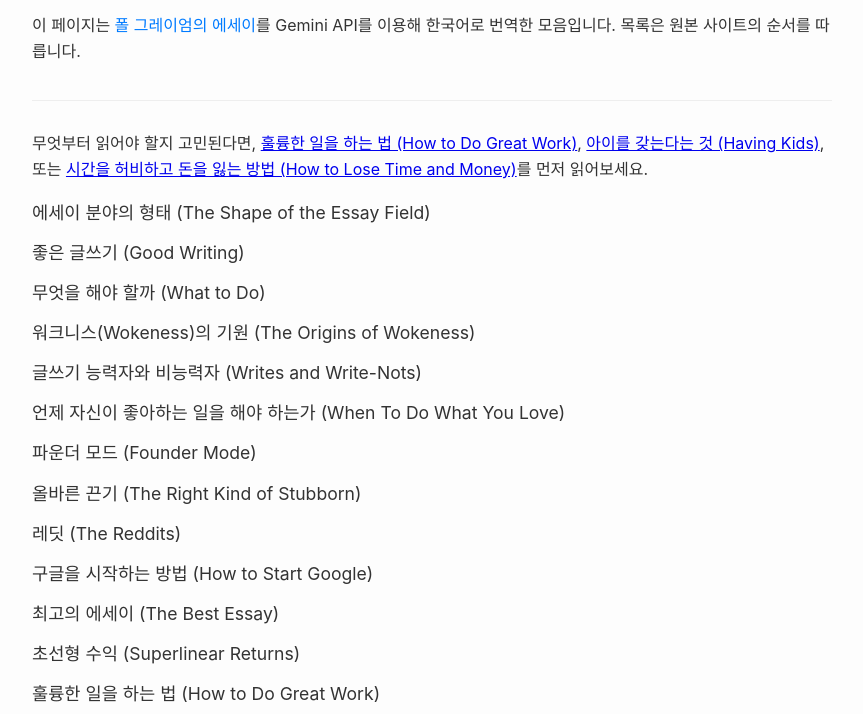
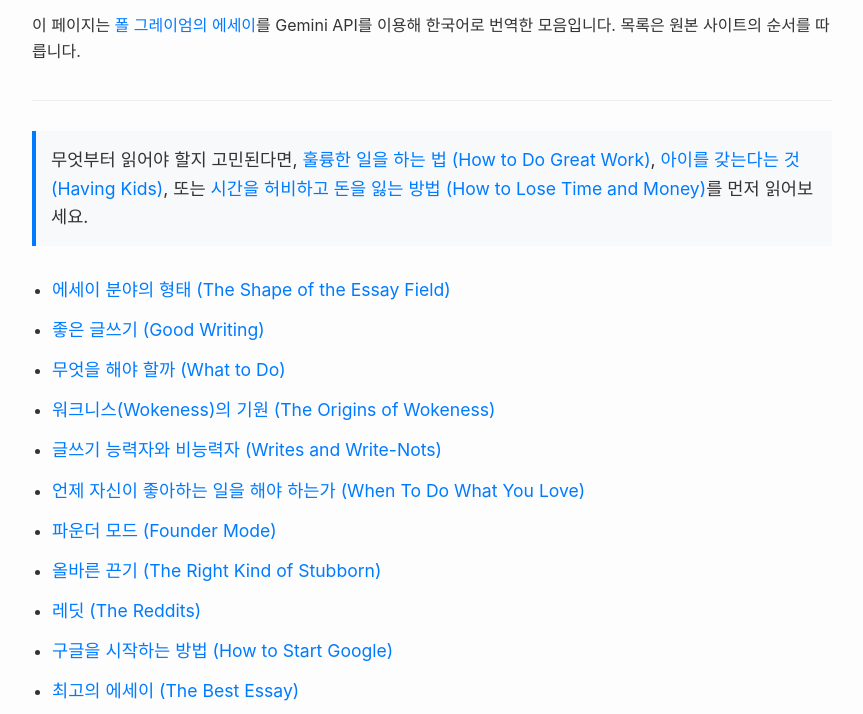
Before and after one commit to Mephisto405/paulgraham-essay, a plain HTML site: page index.html in a window 1280 px wide. Shown: the part 74-788 px from the top of the page, without its empty margins (208-1071 px from the left). Drawn offline with Linux system fonts and the light colour scheme.

Commit message:
Update style

```diff
--- a/style.css
+++ b/style.css
@@ -24,18 +24,23 @@ header h1 {
     margin: 0;
 }
 
-header a {
+header a,
+.recommendation a,
+.essay-list a {
     color: #007bff;
     text-decoration: none;
+    transition: color 0.2s, text-decoration 0.2s;
 }
 
-header a:hover {
+header a:hover,
+.recommendation a:hover,
+.essay-list a:hover {
     text-decoration: underline;
 }
 
 .essay-list {
-    list-style-type: none;
-    padding: 0;
+    list-style-type: disc;
+    padding-left: 20px;
 }
 
 .essay-list li {
@@ -44,13 +49,14 @@ header a:hover {
 
 .essay-list a {
     font-size: 1.1em;
-    color: #333;
-    text-decoration: none;
-    transition: color 0.2s;
 }
 
-.essay-list a:hover {
-    color: #007bff;
+.recommendation {
+    font-size: 1.1em;
+    padding: 15px;
+    background-color: #f8f9fa;
+    border-left: 4px solid #007bff;
+    margin-bottom: 30px;
 }
 
 footer {
@@ -62,7 +68,6 @@ footer {
     font-size: 0.9em;
 }
 
-/* 에세이 템플릿 스타일 */
 .nav-links {
     margin-bottom: 20px;
 }
```
